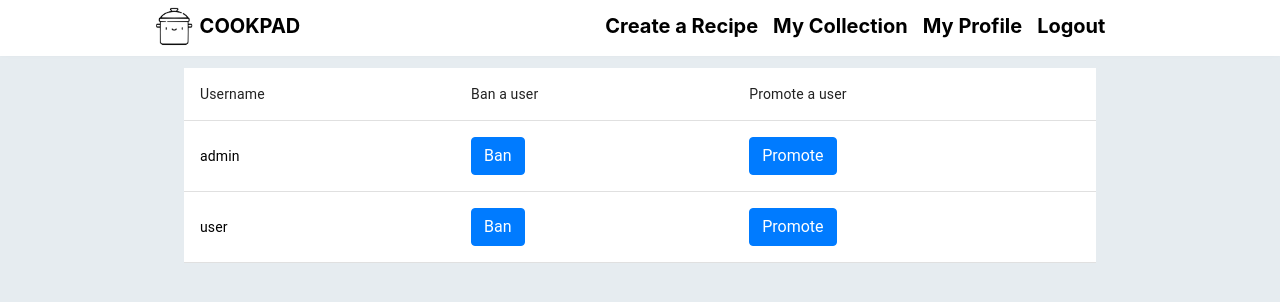
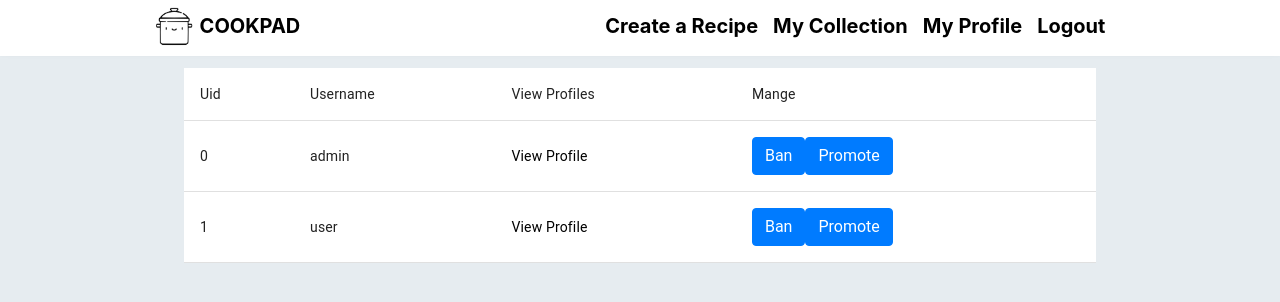
Before and after one commit to CatherineZM/CookPad, a React (Create React App) app: page /adminpage/1 in a window 1280 px wide. Shown: the top 302 px of the page. Built offline with nearby package versions, Linux system fonts and the light colour scheme.

Commit message:
updated viewprofile

```diff
--- a/src/App.js
+++ b/src/App.js
@@ -28,8 +28,8 @@ export class App extends React.Component{
             <Route path="/editrecipe/:uid/:rid" component = {EditRecipe}/>
             <Route path="/editprofile/:uid" component = {EditProfile}/>
             <Route path="/mycollection/:uid" component = {MyCollection}/>
-            <Route path="/viewrecipe/:uid/:rid" component = {ViewRecipe}/>
-            <Route path="/viewprofile/:uid/:curruid" component = {ViewProfile}/>
+            <Route exact path="/viewrecipe/:uid/:rid" component = {ViewRecipe}/>
+            <Route exact path="/viewprofile/:uid/:curruid" component = {ViewProfile}/>
           </Switch>
         </Router>
       </div>
--- a/src/components/adminPage/userlist/userList.component.js
+++ b/src/components/adminPage/userlist/userList.component.js
@@ -21,20 +21,25 @@ export default class UserList extends Component {
             <Table>
                     <TableBody>
                         <TableRow>
+                            <TableCell>Uid</TableCell>
                             <TableCell>Username</TableCell>
-                            <TableCell>Ban a user</TableCell>
-                            <TableCell>Promote a user</TableCell>
+                            <TableCell>View Profiles</TableCell>
+                            <TableCell>Mange</TableCell>
                         </TableRow>
                         {this.state.users.map(user => (
                         <TableRow class="user_row" key={uid(user.username)}>
+                            <TableCell className = "uid">
+                                {user.uid}
+                            </TableCell>
                             <TableCell className = "username">
-                                <Link to={"/viewprofile/"+user.uid+"/"+this.state.uid}>{user.username}</Link>
+                                {user.username}
                             </TableCell>
-                            <TableCell className = "banButton">
-                                <button className="btn btn-primary" onClick={()=>{}}> Ban </button>
+                            <TableCell className = "Profile">
+                                <Link to={"/viewprofile/"+user.uid+"/"+this.state.uid}>View Profile</Link>
                             </TableCell>
-                            <TableCell className = "PromoteButton">
-                                <button className="btn btn-primary" onClick={()=>{}}> Promote </button>
+                            <TableCell className = "Operations">
+                                <button id = "banButton" className="btn btn-primary" onClick={()=>{}}> Ban </button>
+                                <button id = "promoteButton" className="btn btn-primary" onClick={()=>{}}> Promote </button>
                             </TableCell>
                         </TableRow>
                         ))}
--- a/src/components/viewProfile/viewProfile.component.js
+++ b/src/components/viewProfile/viewProfile.component.js
@@ -27,8 +27,10 @@ export default class ViewProfile extends Component {
                 {id:9, src:recipe10, liked: false, collected: false, title:'Spicy seafood stew', likes:50, categories:[6, 7]},
                 {id:10, src:recipe11, liked: false, collected: false, title:'Chicken Noodle Soup', likes:47, categories:[7]}
             ],
-            curruid:this.props.match.params.curruid
+            curruid: this.props.match.params.curruid
         }
+        console.log(this.state.user)
+        console.log(this.props.match.params.uid)
     }
 
     clickHeart=(rid)=>{
@@ -79,6 +81,18 @@ export default class ViewProfile extends Component {
         return null
     }
 
+    componentWillReceiveProps(nextProps){
+        if (nextProps.match.params.uid !== this.props.match.params.uid){
+            const currUid = nextProps.match.params.uid
+            const currUser = user_lst.find(usr=>usr.uid == currUid)
+            this.setState({
+                uid: currUid,
+                user: currUser
+            })
+        }
+
+    }
+
 
     render(){
         return(
@@ -92,7 +106,7 @@ export default class ViewProfile extends Component {
                 </div>
 
                 <div id="user-recipes">
-                    <h4>{this.state.user.username + "'s Recipes:"}</h4>
+                    <h4>{this.state.user.name + "'s Recipes:"}</h4>
                     <ReceipeList
                         recipes={this.state.recipes}
                         clickHeart={this.clickHeart}
```
